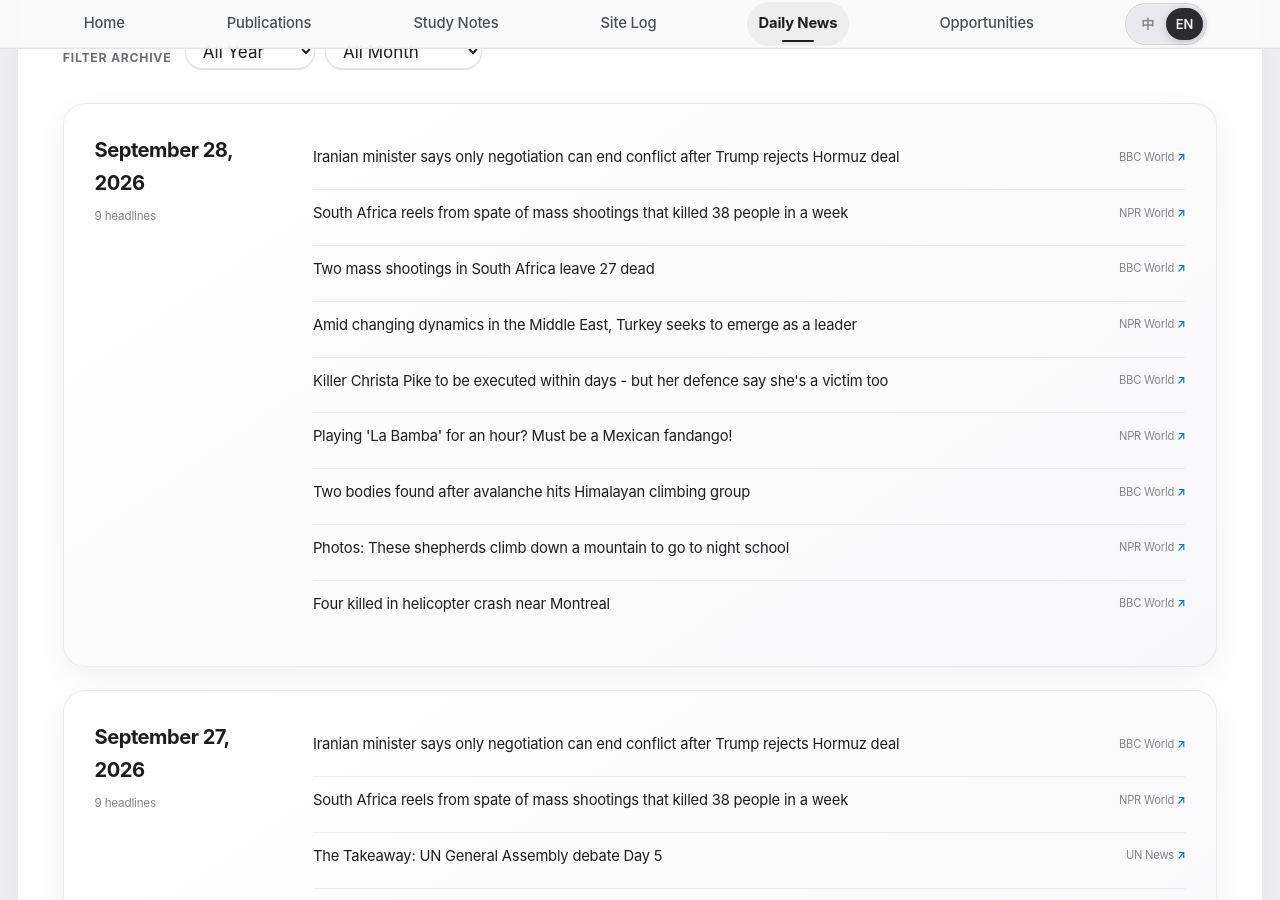
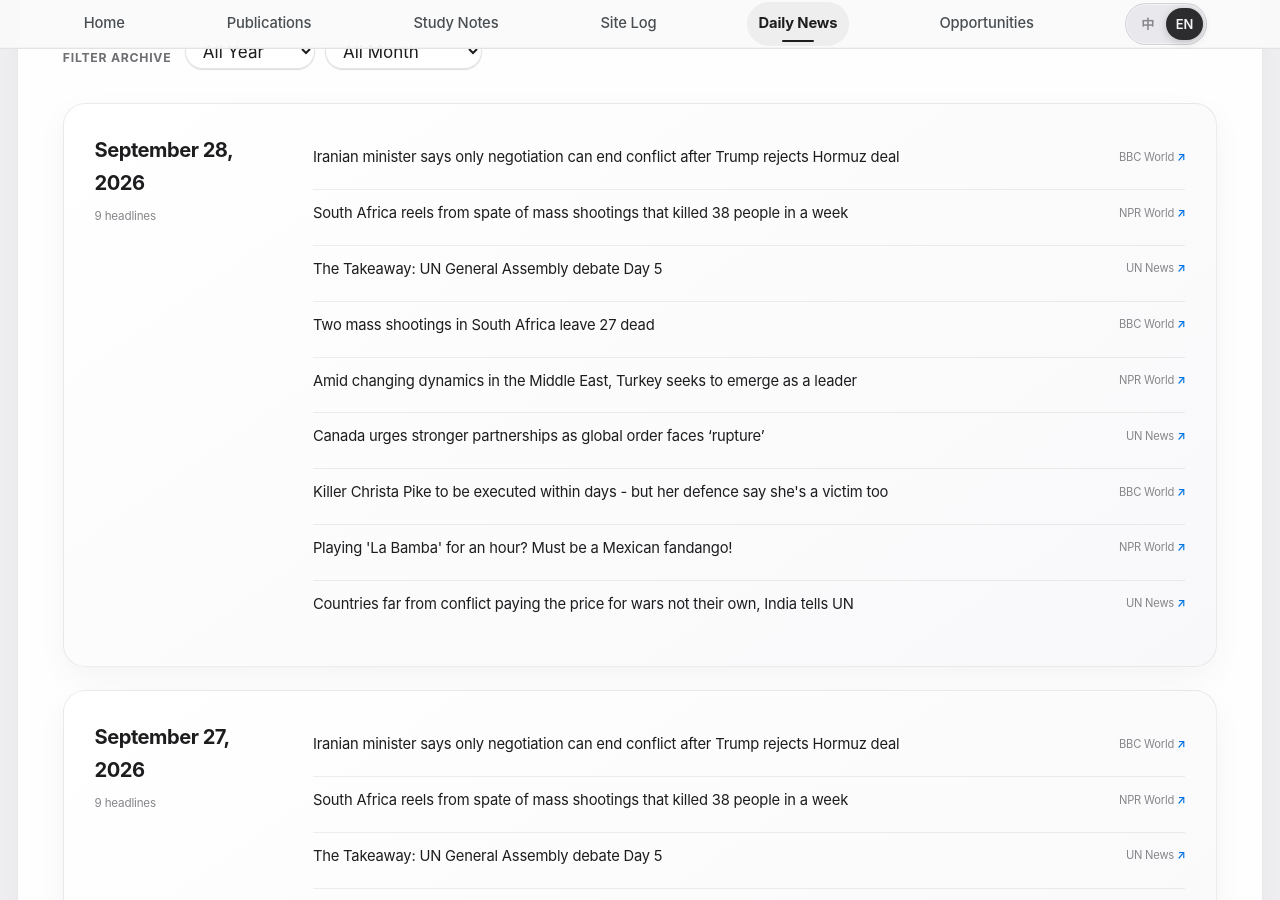
Before and after one commit to HaoxiangLuo/HaoxiangLuo.github.io, a Jekyll site: the page built from _pages/daily-news.html, in a window 1280 px wide and 900 px high, scrolled down 297 px. Built offline with Jekyll 4.4.1, drawn with Linux system fonts in a browser that asks for light colours; a style sheet for code colours, icons or effects is not loaded.

Commit message:
Update daily news 2026-09-28

```diff
--- a/_data/daily_news.json
+++ b/_data/daily_news.json
@@ -1,5 +1,5 @@
 {
-  "updated_at": "2026-09-28T01:23:10+08:00",
+  "updated_at": "2026-09-28T02:27:07+08:00",
   "days": [
     {
       "date": "2026-09-28",
@@ -17,6 +17,12 @@
           "title_zh": "南非连续发生一周内造成 38 人死亡的大规模枪击事件"
         },
         {
+          "title": "The Takeaway: UN General Assembly debate Day 5",
+          "source": "UN News",
+          "url": "https://news.un.org/feed/view/en/story/2026/09/1168462",
+          "title_zh": "要点：联合国大会辩论第五天"
+        },
+        {
           "title": "Two mass shootings in South Africa leave 27 dead",
           "source": "BBC World",
           "url": "https://www.bbc.co.uk/news/articles/ck5ywnp075d1o?at_medium=RSS&at_campaign=rss",
@@ -27,6 +33,12 @@
           "source": "NPR World",
           "url": "https://www.npr.org/2026/09/27/nx-s1-5949210/amid-changing-dynamics-in-the-middle-east-turkey-seeks-to-emerge-as-a-leader",
           "title_zh": "在中东局势不断变化的背景下，土耳其寻求成为领导者"
+        },
+        {
+          "title": "Canada urges stronger partnerships as global order faces ‘rupture’",
+          "source": "UN News",
+          "url": "https://news.un.org/feed/view/en/story/2026/09/1168461",
+          "title_zh": "全球秩序面临“破裂”，加拿大敦促加强伙伴关系"
         },
         {
           "title": "Killer Christa Pike to be executed within days - but her defence say she's a victim too",
@@ -41,22 +53,10 @@
           "title_zh": "玩“La Bamba”一个小时？一定是墨西哥方丹戈！"
         },
         {
-          "title": "Two bodies found after avalanche hits Himalayan climbing group",
-          "source": "BBC World",
-          "url": "https://www.bbc.co.uk/news/articles/cwjdvml9e897o?at_medium=RSS&at_campaign=rss",
-          "title_zh": "喜马拉雅登山队遭遇雪崩后发现两具尸体"
-        },
-        {
-          "title": "Photos: These shepherds climb down a mountain to go to night school",
-          "source": "NPR World",
-          "url": "https://www.npr.org/2026/09/27/g-s1-143582/night-school-shepherds-lesotho",
-          "title_zh": "照片：这些牧羊人爬下山去上夜校"
-        },
-        {
-          "title": "Four killed in helicopter crash near Montreal",
-          "source": "BBC World",
-          "url": "https://www.bbc.co.uk/news/articles/c3grvv7p81lqo?at_medium=RSS&at_campaign=rss",
-          "title_zh": "蒙特利尔附近直升机坠毁造成四人死亡"
+          "title": "Countries far from conflict paying the price for wars not their own, India tells UN",
+          "source": "UN News",
+          "url": "https://news.un.org/feed/view/en/story/2026/09/1168460",
+          "title_zh": "印度告诉联合国，远离冲突的国家为非本国战争付出代价"
         }
       ]
     },
```
